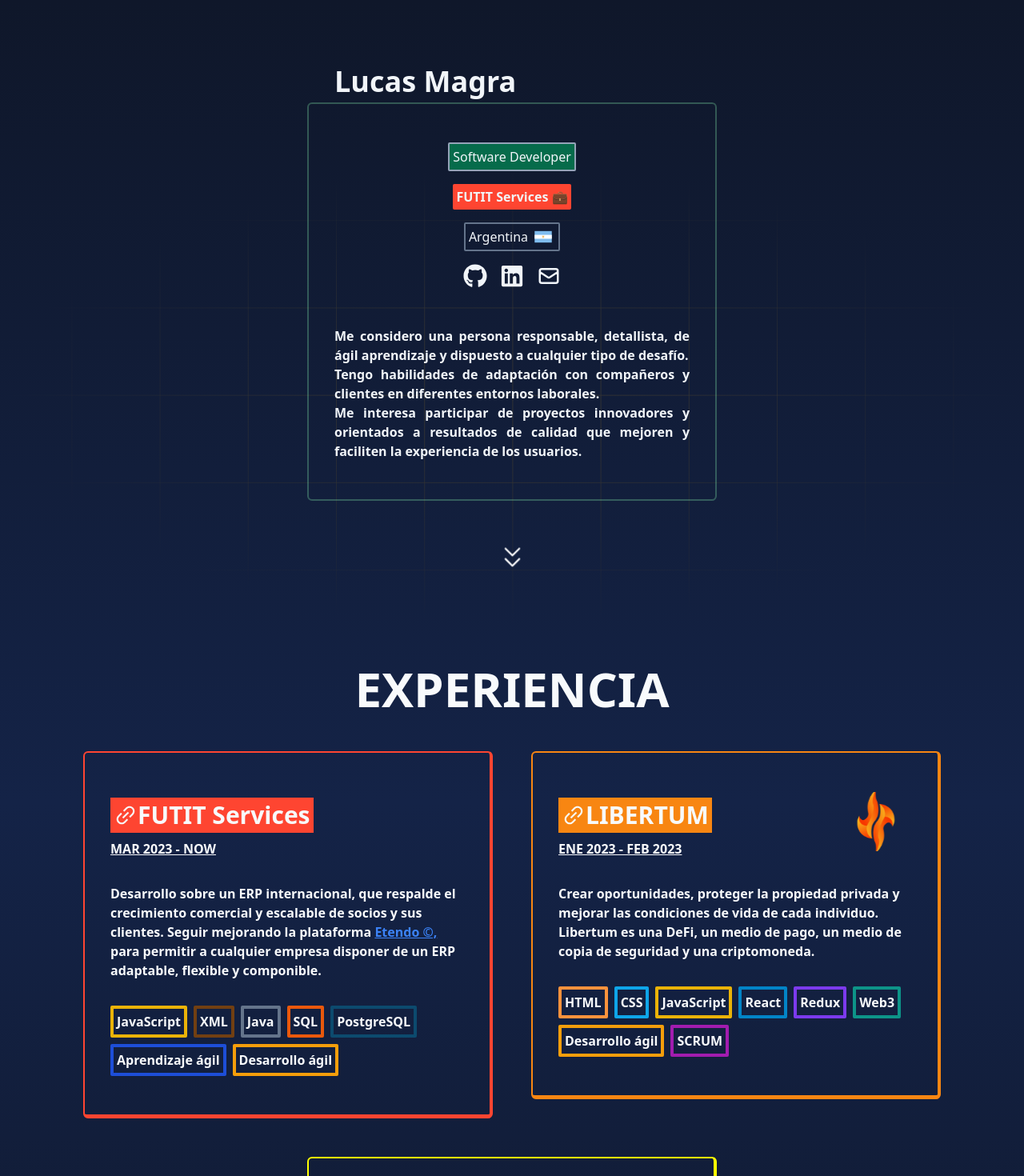
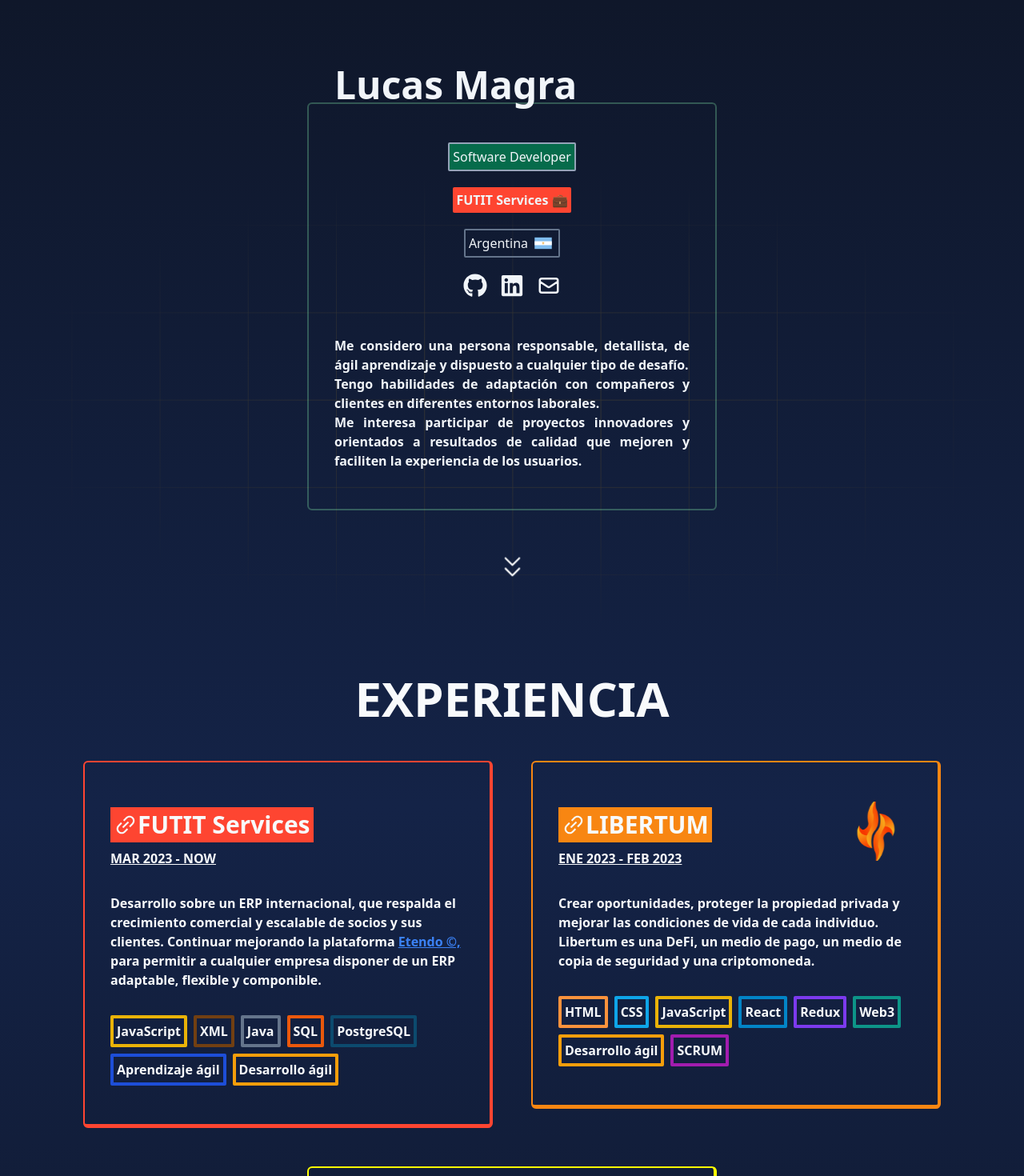
Before and after one commit to luqasmagra/portfolio, a Next.js app: page / in a window 1280 px wide. Shown: the top 1470 px of the page at 80% size. Built offline with nearby package versions, Linux system fonts and the light colour scheme.

Commit message:
Fix title and etendo experience

```diff
--- a/src/pages/components/About.jsx
+++ b/src/pages/components/About.jsx
@@ -10,12 +10,12 @@
       className="max-w-lg rounded-md md:border-2 border-green-300/30 text-slate-100
     p-8 md:px-8 md:py-12 text-justify relative z-10 hover:bg-black/5 transition flex flex-col gap-12"
     >
-      <h1 className="md:max-w-lg text-center text-4xl font-bold mb-4 relative md:absolute top-0 md:-top-12">
+      <h1 className="md:max-w-lg text-center text-5xl font-bold mb-4 relative md:absolute top-0 md:-top-12">
         Lucas Magra
       </h1>
       <header className="flex justify-center items-center gap-8 flex-col md:flex-row">
-        <div className="flex flex-col gap-4 font-medium self-center md:self-auto">
-          <span className="rounded-sm border-2 border-slate-400 flex max-w-max self-center justify-center p-1 bg-[#038a56bb]">
+        <div className="flex flex-col gap-5 font-medium self-center md:self-auto">
+          <span className="rounded-sm border-2 border-slate-400 flex max-w-max self-center justify-center p-1 bg-[#038a56bb] hover:cursor-pointer">
             Software Developer
           </span>
           <a
--- a/src/pages/components/Experience.jsx
+++ b/src/pages/components/Experience.jsx
@@ -29,8 +29,8 @@
             </div>
           </div>
           <p className="text-left my-6 mb-8 font-semibold text-slate-50">
-            Desarrollo sobre un ERP internacional, que respalde el crecimiento
-            comercial y escalable de socios y sus clientes. Seguir mejorando la
+            Desarrollo sobre un ERP internacional, que respalda el crecimiento
+            comercial y escalable de socios y sus clientes. Continuar mejorando la
             plataforma{" "}
             <a
               href="https://etendo.software/"
```
